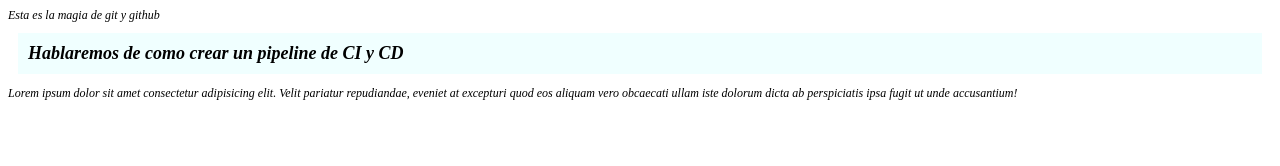
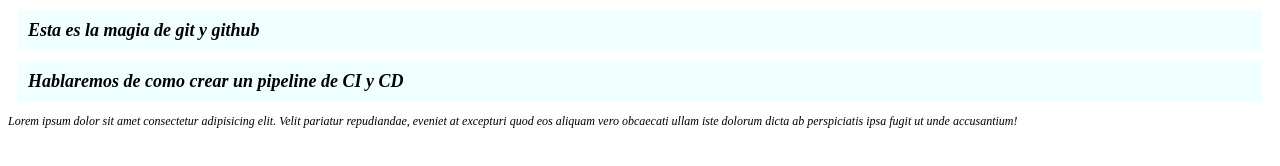
Before and after one commit to AlcidesDevOps/blog_devops, a plain HTML site: page index.html in a window 1280 px wide. Drawn offline with Linux system fonts and the light colour scheme.

Commit message:
Se modifica en git el div encabezado y h2

```diff
--- a/index.html
+++ b/index.html
@@ -6,7 +6,7 @@
 <body>
     <div class="main">
         <div class="encabezado">
-Esta es la magia de git y github
+<h2>Esta es la magia de git y github</h2>
         </div>
         <h2>
 
```
